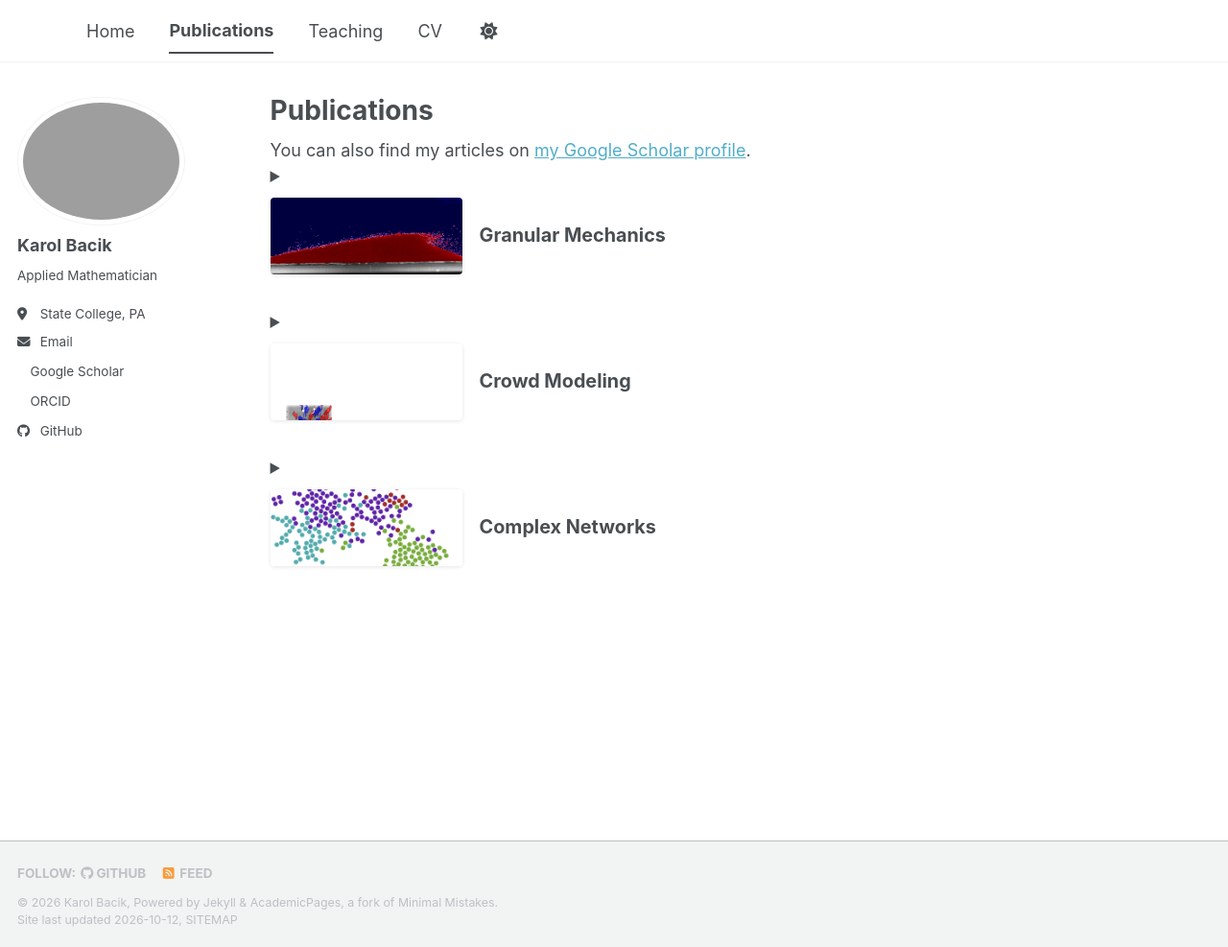
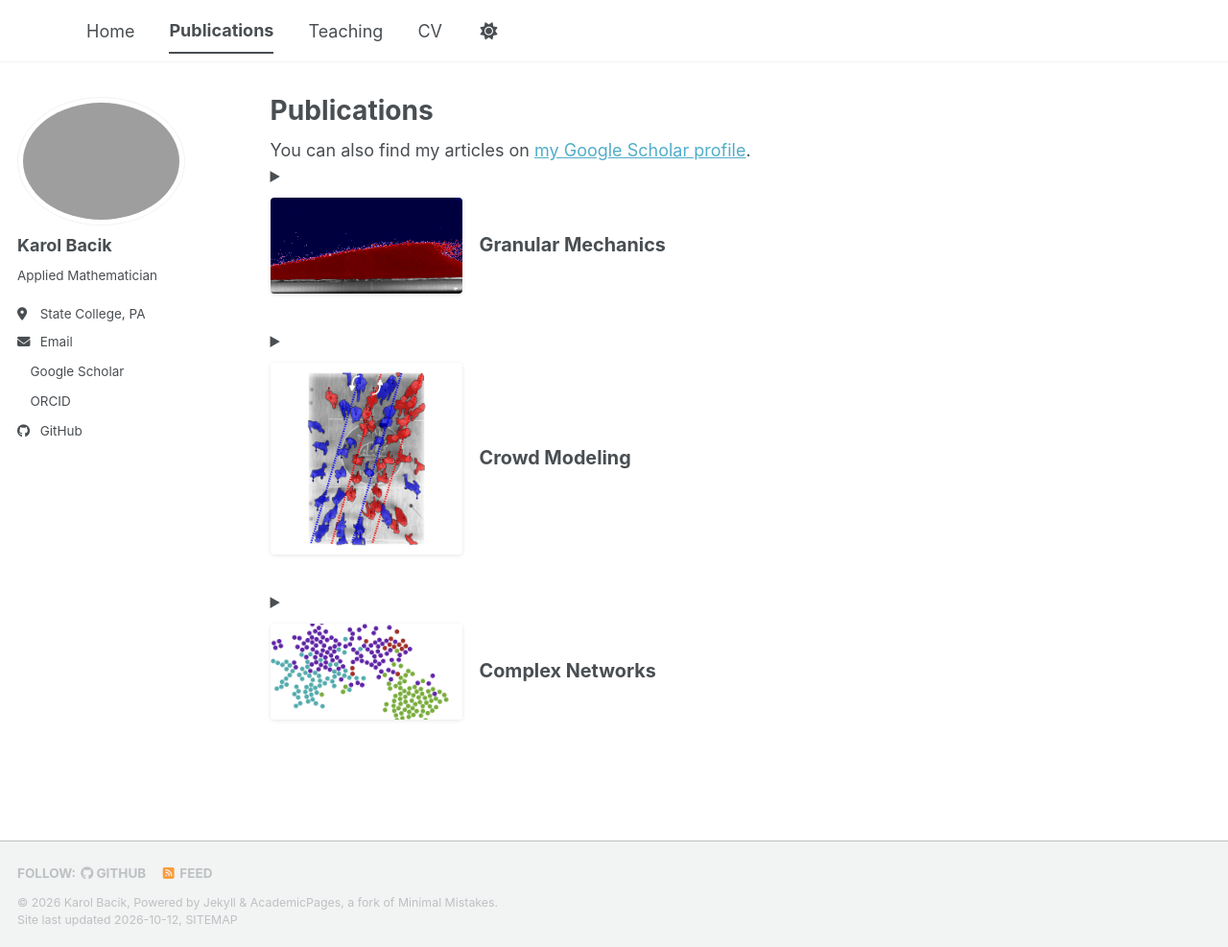
Before and after one commit to kbacikpsu/kbacikpsu.github.io, a Jekyll site: the page built from _pages/publications.html, in a window 1280 px wide and 987 px high. Shown: the whole window at 96% size. Built offline with Jekyll 4.4.1, drawn with Linux system fonts in a browser that asks for light colours; a style sheet for code colours, icons or effects is not loaded.

Commit message:
Adjust category image styles and dimensions

```diff
--- a/_pages/publications.html
+++ b/_pages/publications.html
@@ -106,15 +106,10 @@ categories:
 <style>
   .publication-category { margin-bottom: 1.5rem; }
   .category-header { display: flex; align-items: center; gap: 1rem; cursor: pointer; user-select: none; padding: 0.5rem 0; }
-  .category-image { width: 200px; height: 80px; flex-shrink: 0; border-radius: 4px; overflow: hidden; box-shadow: 0 1px 4px rgba(0, 0, 0, 0.1); }
+  .category-image { width: 200px; height: 100px; flex-shrink: 0; border-radius: 4px; overflow: hidden; box-shadow: 0 1px 4px rgba(0, 0, 0, 0.1); }
   .category-image img { width: 100%; height: 100%; object-fit: cover; }
-  .category-image img.rotate-crowd {
-    width: 80px;
-    height: 200px;
-    object-fit: contain;
-    transform: rotate(90deg);
-    transform-origin: center;
-  }
+  .category-image.crowd-image { width: 200px; height: 200px; display: flex; align-items: center; justify-content: center; }
+  .category-image img.rotate-crowd { width: 200px; height: 200px; object-fit: contain; transform: rotate(90deg); }
   .category-title-wrapper { flex: 1; }
   .category-title-wrapper h2 { margin: 0; font-size: 1.1rem; font-weight: bold; }
   details { margin-bottom: 1.5rem; }
@@ -144,7 +139,7 @@ categories:
     <summary>
       <div class="category-header">
         {% if category[1].image %}
-          <div class="category-image">
+          <div class="category-image{% if cat_key == 'crowd_modeling' %} crowd-image{% endif %}">
             <img class="{% if cat_key == 'crowd_modeling' %}rotate-crowd{% endif %}" src="{{ category[1].image }}" alt="{{ category[1].title }}">
           </div>
         {% endif %}
```
